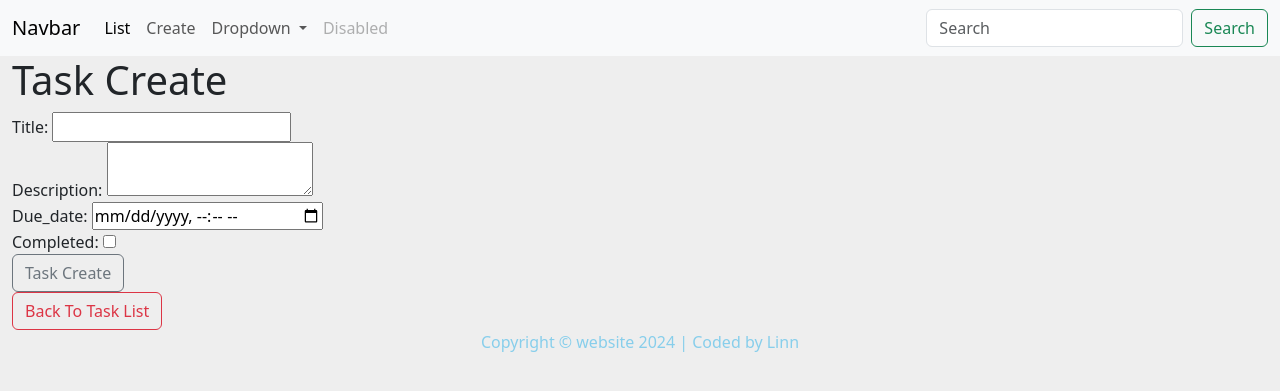
After one commit to linnhtet003/lesson, a Django app: page /lessonapp/task_create/ in a window 1280 px wide. The commit adds this page. Shown: the top 391 px of the page. Run offline with Django 4.2, Linux system fonts and the light colour scheme; some libraries are stand-ins or nearby versions.

Commit message:
task_form

```diff
--- /dev/null
+++ b/lessonapp/templates/task_form.html
@@ -0,0 +1,29 @@
+{% extends 'base.html' %}
+
+{% block body %}
+{% load static %}
+
+<h1>Task Create</h1>
+
+<form method="post">
+    {% csrf_token %}
+
+    <label for="title">Title:</label>
+    <input type="text" id="title" name="title" required><br>
+
+    <label for="description">Description:</label>
+    <textarea type="text" id="description" name="description">{{ task.description|default_if_none:'' }}</textarea><br>
+
+    <label for="due_date">Due_date:</label>
+    <input type="datetime-local" id="due_date" name="due_date" ><br>
+
+    <label for="is_completed">Completed:</label>
+    <input type="checkbox" id="is_completed" name="is_completed" {% if task.is_completed %}checked{% endif %} ><br>
+
+    <button type="submit" class="btn btn-outline-secondary">Task Create</button>
+</form>
+
+    <a class="btn btn-outline-danger" href="{% url 'task_list' %}">Back To Task List</a>
+<!-- <a href="/myapp/task_list/">Back to Task List</a> -->
+
+{% endblock %}
--- a/lessonapp/templates/task_list.html
+++ b/lessonapp/templates/task_list.html
@@ -13,6 +13,7 @@
                 <th scope="col">Created At</th>
                 <th scope="col">Due Date</th>
                 <th scope="col">Completed</th>
+                <th scope="col">Action</th>
             </tr>
         </thead>
         <tbody>
@@ -23,6 +24,11 @@
                 <td>{{ task.created_at }}</td>
                 <td>{{ task.due_date|date:"Y-m_d H:i:s" }}</td>
                 <td>{{ task.is_completed|yesno:"Yes,No" }}</td>
+                <td>
+                    <a href="#"><i class="fa-solid fa-circle-info"></i></a>
+                    <a href="#"><i class="fa-solid fa-pen-to-square"></i></a>
+                    <a href="#"><i class="fa-solid fa-trash"></i></a>
+                </td>
             </tr>
             {% empty %}
                 <p>No tasks available.</p>
--- a/lessonapp/urls.py
+++ b/lessonapp/urls.py
@@ -3,4 +3,5 @@ from . import views
 
 urlpatterns = [
     path('task_list/', views.task_list, name='task_list'),
+    path('task_create/', views.task_create, name='task_create'),
 ]
--- a/lessonapp/views.py
+++ b/lessonapp/views.py
@@ -1,4 +1,4 @@
-from django.shortcuts import render
+from django.shortcuts import render,redirect
 from .models import Task
 
 # Create your views here.
@@ -6,3 +6,16 @@ from .models import Task
 def task_list(request):
     tasks = Task.objects.all()
     return render(request, 'task_list.html', {'tasks': tasks})
+
+def task_create(request):
+    if request.method == "POST":
+        title =request.POST.get('title')
+        description = request.POST.get('description')
+        due_date = request.POST.get('due_date')
+        is_completed = request.POST.get('is_completed') == 'on'
+
+        task = Task(title=title, description=description, due_date=due_date, is_completed=is_completed)
+        task.save()
+
+        return redirect('task_list')
+    return render(request, 'task_form.html')
--- a/templates/header.html
+++ b/templates/header.html
@@ -10,7 +10,7 @@
             <a class="nav-link active" aria-current="page" href="{% url 'task_list' %}">List</a>
           </li>
           <li class="nav-item">
-            <a class="nav-link" href="#">Create</a>
+            <a class="nav-link" href="{% url 'task_create' %}">Create</a>
           </li>
           <li class="nav-item dropdown">
             <a class="nav-link dropdown-toggle" href="#" role="button" data-bs-toggle="dropdown" aria-expanded="false">
```
Also changed, not shown: db.sqlite3.
